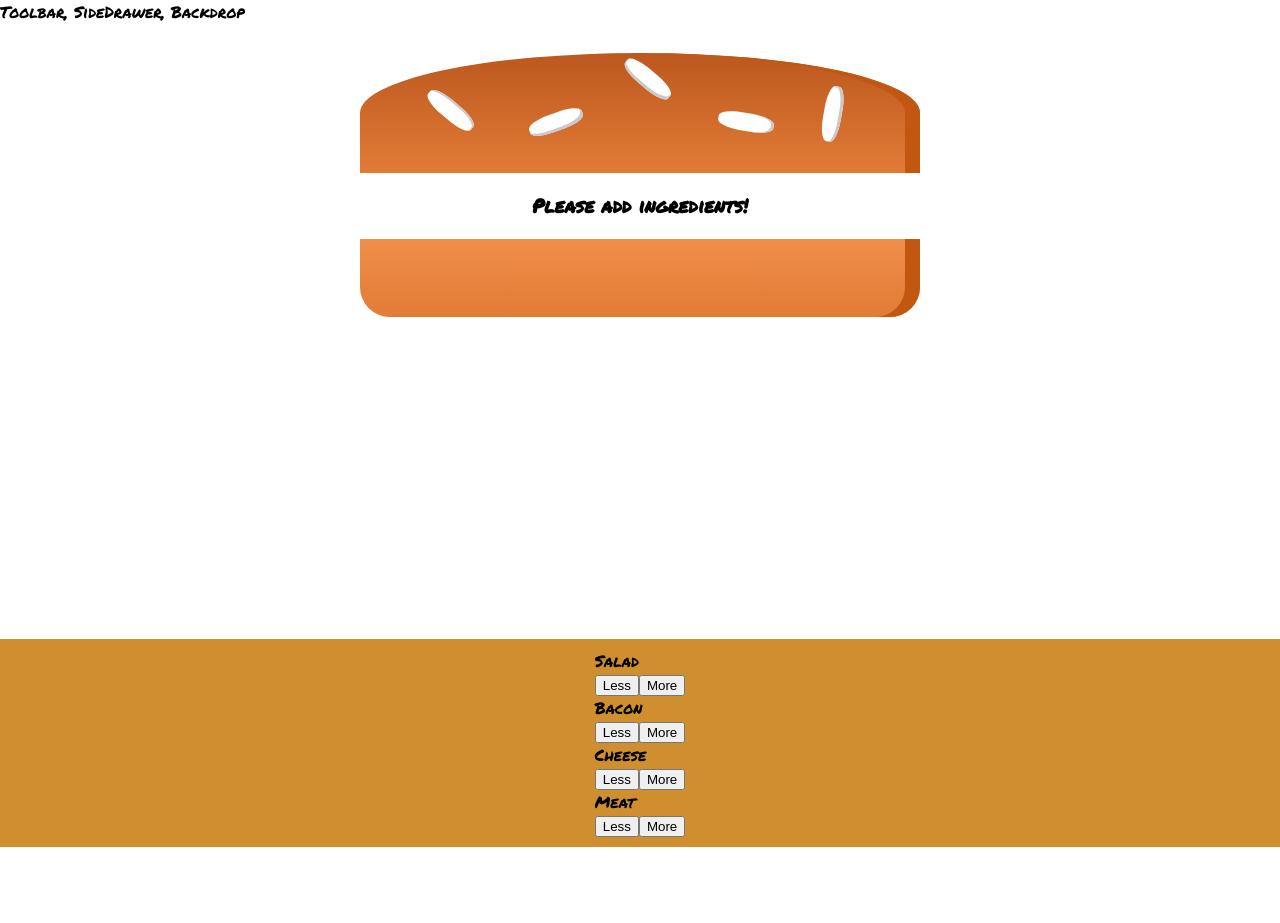
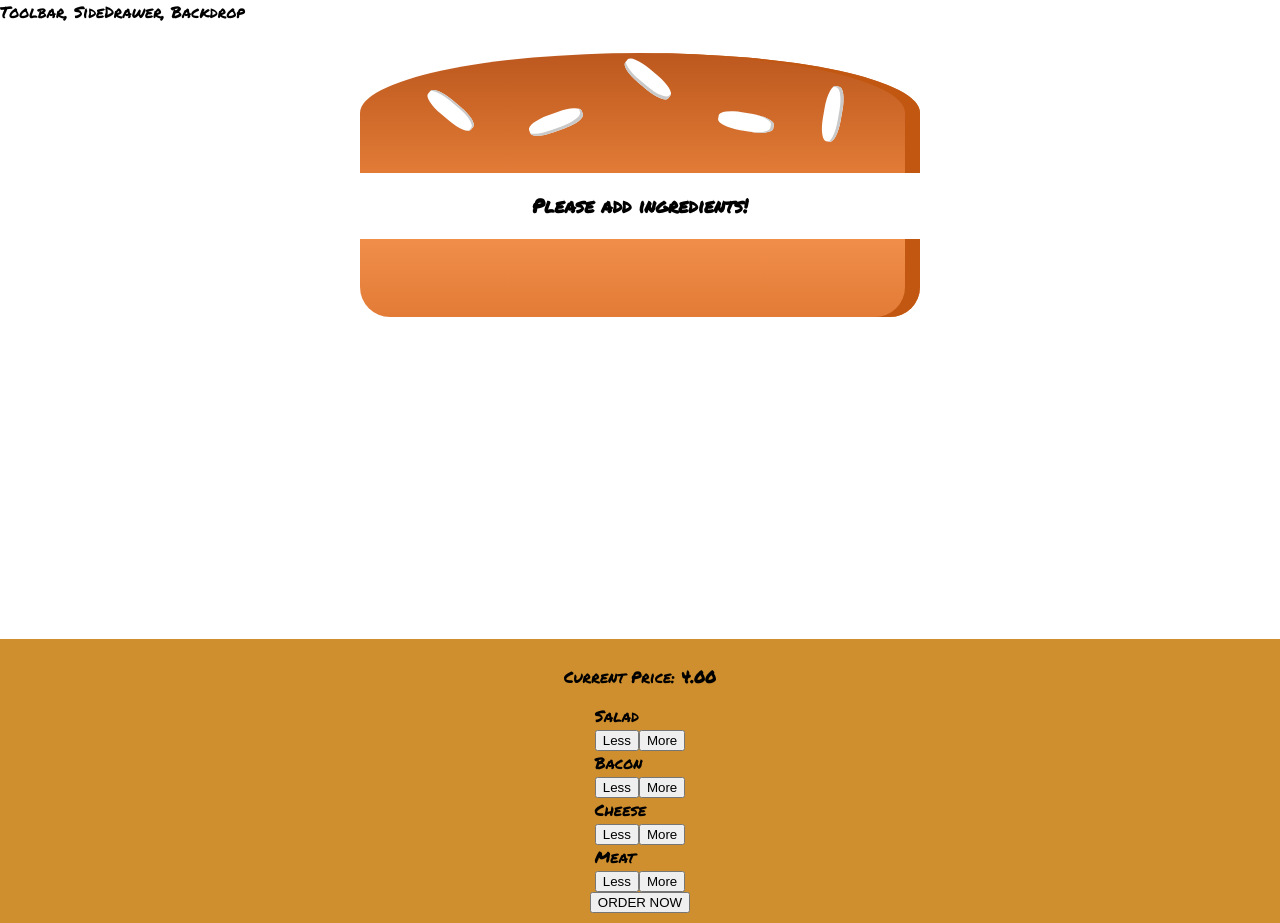
Before and after one commit to acecera/burger-builder, a React app: page / in a window 1280 px wide. Before the commit the page ends 847 px from the top, so only its background shows below. Built offline with nearby package versions, Linux system fonts and the light colour scheme.

Commit message:
added removeingredient handler and Order now button.

```diff
--- a/src/components/Burger/BuildControls/BuildControls.js
+++ b/src/components/Burger/BuildControls/BuildControls.js
@@ -11,12 +11,16 @@ const controls = [
 
 const buildControls = (props) => (
     <div className={classes.BuildControls}>
+        <p>Current Price: <strong>{props.price.toFixed(2)}</strong></p>
         {controls.map(ctrl => (
             <BuildControl
             key={ctrl.ingredientLabel}
             ingredientLabel={ctrl.ingredientLabel}
-            added={() => props.ingredientAdded(ctrl.type)} />
+            added={() => props.ingredientAdded(ctrl.type)}
+            removed={() => props.ingredientRemoved(ctrl.type)}
+            disabled={props.disabled[ctrl.type]}/>
         ))}
+        <button className={classes.OrderButton}>ORDER NOW</button>
     </div>
 );
 
```
